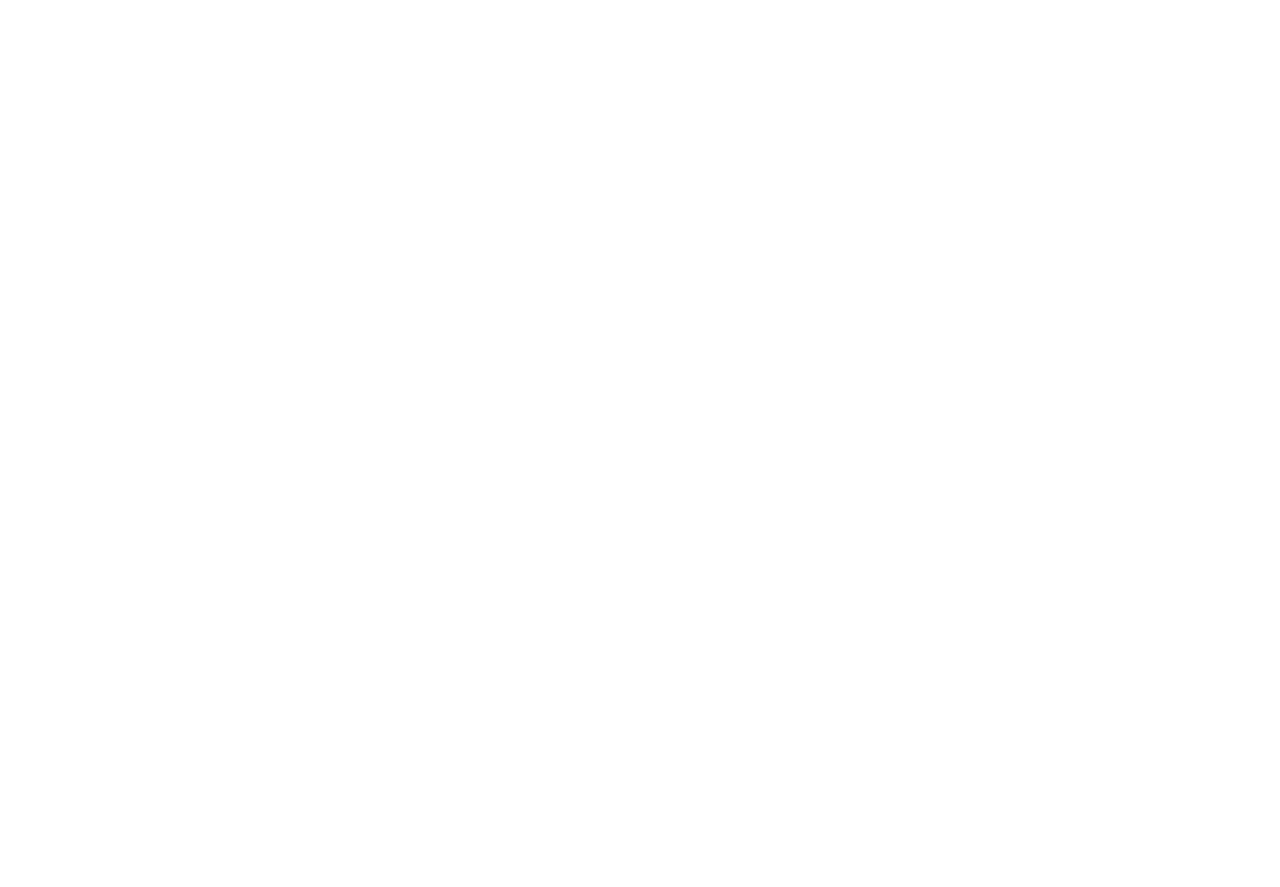
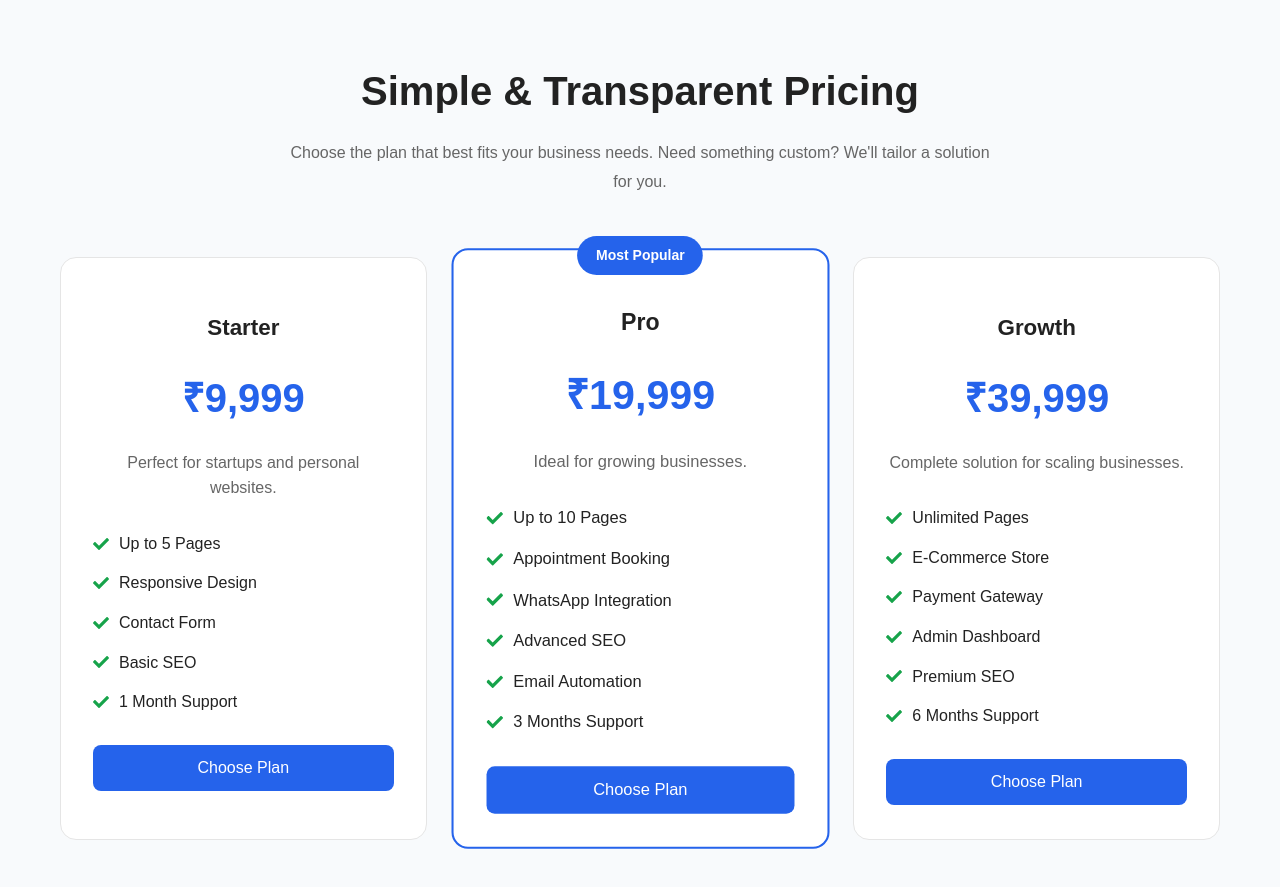
Before and after one commit to Priyadharshinirameshkumar/customer-web-builds, a React (Vite) app: page / in a window 1280 px wide. Shown: the part 2920-3807 px from the top of the page. Before the commit the page ends 2899 px from the top, so only its background shows below. Built offline with nearby package versions, Linux system fonts and the light colour scheme.

Commit message:
Build responsive pricing preview section

```diff
--- /dev/null
+++ b/src/components/PricingCard/PricingCard.css
@@ -0,0 +1,86 @@
+.pricing-card{
+    background:white;
+    border:1px solid var(--border-color);
+    border-radius:16px;
+    padding:32px;
+    transition:var(--transition);
+    position:relative;
+    height:100%;
+}
+
+.pricing-card:hover{
+    transform:translateY(-8px);
+    box-shadow:0 15px 35px rgba(0,0,0,0.08);
+}
+
+/* Popular Plan */
+
+.pricing-card.popular{
+    border:2px solid var(--primary-color);
+    transform:scale(1.03);
+}
+
+.popular-badge{
+    position:absolute;
+    top:-14px;
+    left:50%;
+    transform:translateX(-50%);
+    background:var(--primary-color);
+    color:white;
+    padding:8px 18px;
+    border-radius:20px;
+    font-size:0.85rem;
+    font-weight:600;
+}
+
+.pricing-card h3{
+    margin-top:20px;
+    font-size:1.4rem;
+    text-align:center;
+}
+
+.pricing-card h2{
+    color:var(--primary-color);
+    font-size:2.5rem;
+    text-align:center;
+    margin:20px 0;
+}
+
+.pricing-card p{
+    text-align:center;
+    color:var(--text-secondary);
+    margin-bottom:30px;
+}
+
+.pricing-features{
+    list-style:none;
+    padding:0;
+    margin:0 0 30px;
+}
+
+.pricing-features li{
+    display:flex;
+    align-items:center;
+    gap:10px;
+    margin-bottom:14px;
+}
+
+.check-icon{
+    color:#16a34a;
+}
+
+.pricing-button{
+    width:100%;
+    padding:14px;
+    border:none;
+    border-radius:var(--radius);
+    background:var(--primary-color);
+    color:white;
+    font-size:1rem;
+    cursor:pointer;
+    transition:var(--transition);
+}
+
+.pricing-button:hover{
+    background:var(--primary-dark);
+}
--- /dev/null
+++ b/src/components/PricingCard/PricingCard.tsx
@@ -0,0 +1,49 @@
+import "./PricingCard.css";
+import { FaCheck } from "react-icons/fa";
+
+interface PricingCardProps {
+  plan: string;
+  price: string;
+  description: string;
+  features: string[];
+  popular: boolean;
+}
+
+function PricingCard({
+  plan,
+  price,
+  description,
+  features,
+  popular,
+}: PricingCardProps) {
+  return (
+    <div className={`pricing-card ${popular ? "popular" : ""}`}>
+      {popular && (
+        <div className="popular-badge">
+          Most Popular
+        </div>
+      )}
+
+      <h3>{plan}</h3>
+
+      <h2>{price}</h2>
+
+      <p>{description}</p>
+
+      <ul className="pricing-features">
+        {features.map((feature, index) => (
+          <li key={index}>
+            <FaCheck className="check-icon" />
+            {feature}
+          </li>
+        ))}
+      </ul>
+
+      <button className="pricing-button">
+        Choose Plan
+      </button>
+    </div>
+  );
+}
+
+export default PricingCard;
--- /dev/null
+++ b/src/components/PricingPreview/PricingPreview.css
@@ -0,0 +1,26 @@
+/* ==========================
+   Pricing Section
+========================== */
+
+.pricing-preview {
+  padding: 80px 0;
+  background: #f8fafc;
+}
+
+.pricing-grid {
+  display: grid;
+  grid-template-columns: repeat(auto-fit, minmax(320px, 1fr));
+  gap: 30px;
+}
+
+/* Mobile */
+
+@media (max-width:768px){
+
+.pricing-grid{
+
+gap:20px;
+
+}
+
+}
--- /dev/null
+++ b/src/components/PricingPreview/PricingPreview.tsx
@@ -0,0 +1,42 @@
+import "./PricingPreview.css";
+
+import PricingCard from "../PricingCard/PricingCard";
+import { pricingPlans } from "../../data/pricingPlans";
+
+function PricingPreview() {
+  return (
+    <section className="pricing-preview">
+      <div className="container">
+
+        <h2 className="section-title">
+          Simple & Transparent Pricing
+        </h2>
+
+        <p className="section-description">
+          Choose the plan that best fits your business needs.
+          Need something custom? We'll tailor a solution for you.
+        </p>
+
+        <div className="pricing-grid">
+
+          {pricingPlans.map((plan) => (
+
+            <PricingCard
+              key={plan.id}
+              plan={plan.plan}
+              price={plan.price}
+              description={plan.description}
+              features={plan.features}
+              popular={plan.popular}
+            />
+
+          ))}
+
+        </div>
+
+      </div>
+    </section>
+  );
+}
+
+export default PricingPreview;
--- /dev/null
+++ b/src/data/pricingPlans.ts
@@ -0,0 +1,48 @@
+import { type PricingPlan } from "../types/pricingPlan";
+
+export const pricingPlans: PricingPlan[] = [
+  {
+    id: 1,
+    plan: "Starter",
+    price: "₹9,999",
+    description: "Perfect for startups and personal websites.",
+    features: [
+      "Up to 5 Pages",
+      "Responsive Design",
+      "Contact Form",
+      "Basic SEO",
+      "1 Month Support"
+    ],
+    popular: false
+  },
+  {
+    id: 2,
+    plan: "Pro",
+    price: "₹19,999",
+    description: "Ideal for growing businesses.",
+    features: [
+      "Up to 10 Pages",
+      "Appointment Booking",
+      "WhatsApp Integration",
+      "Advanced SEO",
+      "Email Automation",
+      "3 Months Support"
+    ],
+    popular: true
+  },
+  {
+    id: 3,
+    plan: "Growth",
+    price: "₹39,999",
+    description: "Complete solution for scaling businesses.",
+    features: [
+      "Unlimited Pages",
+      "E-Commerce Store",
+      "Payment Gateway",
+      "Admin Dashboard",
+      "Premium SEO",
+      "6 Months Support"
+    ],
+    popular: false
+  }
+];
--- a/src/pages/Home/Home.tsx
+++ b/src/pages/Home/Home.tsx
@@ -1,13 +1,14 @@
 import Hero from "../../components/Hero/Hero";
 import WhyChooseUs from "../../components/WhyChooseUs/WhyChooseUs";
 import WebsiteFeatures from "../../components/WebsiteFeatures/WebsiteFeatures";
-
+import PricingPreview from "../../components/PricingPreview/PricingPreview";
 function Home() {
   return (
     <>
       <Hero />
       <WhyChooseUs />
       <WebsiteFeatures />
+      <PricingPreview />
     </>
   );
 }
--- /dev/null
+++ b/src/types/pricingPlan.ts
@@ -0,0 +1,8 @@
+export interface PricingPlan {
+  id: number;
+  plan: string;
+  price: string;
+  description: string;
+  features: string[];
+  popular: boolean;
+}
```
